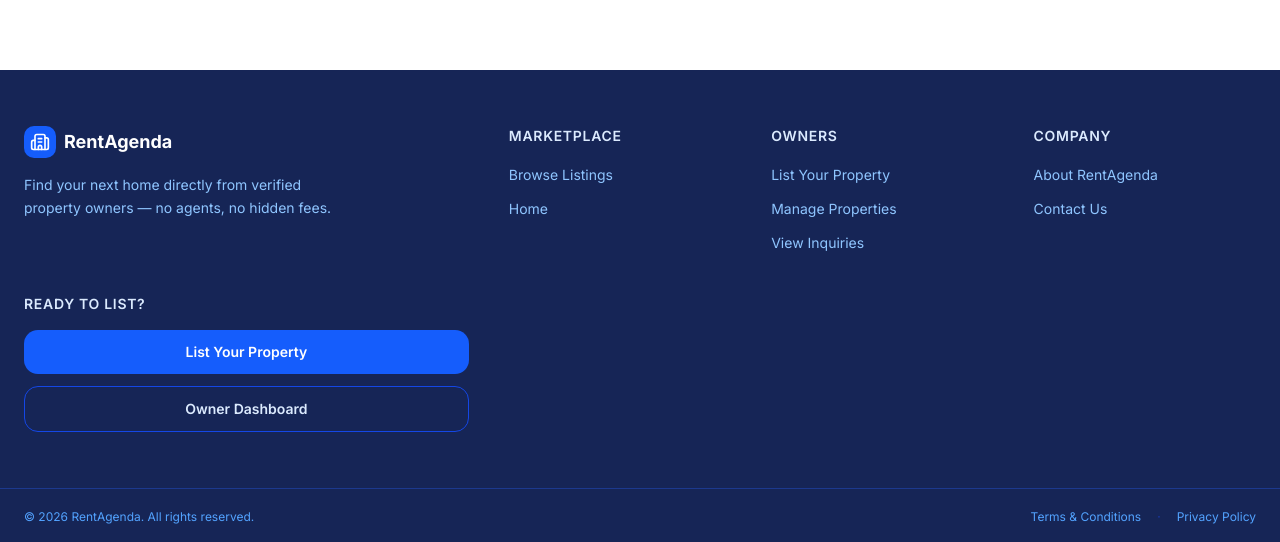
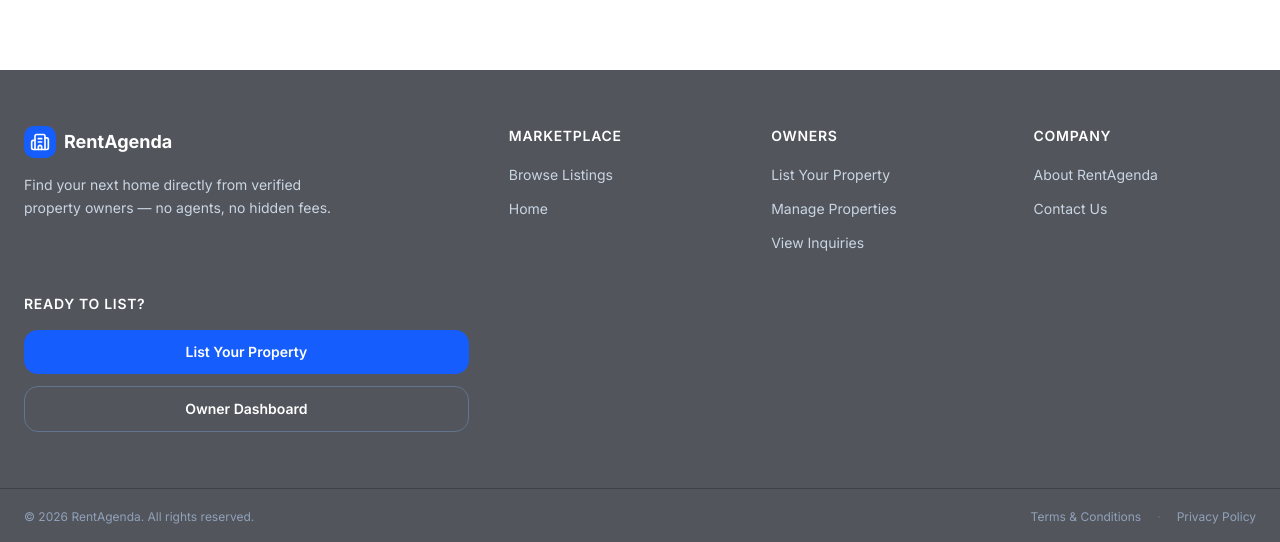
Before and after one commit to themesimperia/rentagenda-public, a Next.js app: page / in a window 1280 px wide. Shown: the part 731-1273 px from the top of the page. Built offline with nearby package versions, Linux system fonts and the light colour scheme; no server answers; the database is empty.

Commit message:
fix(footer): use #52555c background color
Co-Authored-By: Claude Sonnet 4.6 <noreply@anthropic.com>

```diff
--- a/components/layout/Footer.tsx
+++ b/components/layout/Footer.tsx
@@ -19,7 +19,7 @@ const LINKS = {
 
 export function Footer() {
   return (
-    <footer className="bg-blue-950 text-blue-300">
+    <footer className="bg-[#52555c] text-slate-300">
       {/* Main grid */}
       <div className="mx-auto max-w-7xl px-4 py-14 sm:px-6">
         <div className="grid grid-cols-1 gap-10 sm:grid-cols-2 lg:grid-cols-[2fr_1fr_1fr_1fr]">
@@ -41,7 +41,7 @@ export function Footer() {
           {(Object.entries(LINKS) as [string, { label: string; href: string; external?: boolean }[]][]).map(
             ([heading, items]) => (
               <div key={heading}>
-                <h3 className="mb-4 text-sm font-semibold uppercase tracking-wider text-blue-100">
+                <h3 className="mb-4 text-sm font-semibold uppercase tracking-wider text-white">
                   {heading}
                 </h3>
                 <ul className="space-y-2.5">
@@ -70,7 +70,7 @@ export function Footer() {
 
           {/* CTA column */}
           <div className="space-y-3">
-            <h3 className="mb-4 text-sm font-semibold uppercase tracking-wider text-blue-100">
+            <h3 className="mb-4 text-sm font-semibold uppercase tracking-wider text-white">
               Ready to list?
             </h3>
             <a
@@ -85,7 +85,7 @@ export function Footer() {
               href="https://rent-agenda.vercel.app"
               target="_blank"
               rel="noopener noreferrer"
-              className="block w-full rounded-xl border border-blue-700 px-4 py-3 text-center text-sm font-semibold text-blue-100 transition-colors hover:border-blue-400 hover:text-white"
+              className="block w-full rounded-xl border border-slate-500 px-4 py-3 text-center text-sm font-semibold text-white transition-colors hover:border-slate-300 hover:text-white"
             >
               Owner Dashboard
             </a>
@@ -94,14 +94,14 @@ export function Footer() {
       </div>
 
       {/* Bottom bar */}
-      <div className="border-t border-blue-900">
+      <div className="border-t border-[#3e4148]">
         <div className="mx-auto flex max-w-7xl flex-col items-center justify-between gap-3 px-4 py-5 sm:flex-row sm:px-6">
-          <p className="text-xs text-blue-400">
+          <p className="text-xs text-slate-400">
             © {new Date().getFullYear()} RentAgenda. All rights reserved.
           </p>
-          <div className="flex items-center gap-4 text-xs text-blue-400">
+          <div className="flex items-center gap-4 text-xs text-slate-400">
             <Link href="/" className="transition-colors hover:text-white">Terms &amp; Conditions</Link>
-            <span className="text-blue-800">·</span>
+            <span className="text-slate-500">·</span>
             <Link href="/" className="transition-colors hover:text-white">Privacy Policy</Link>
           </div>
         </div>
```
